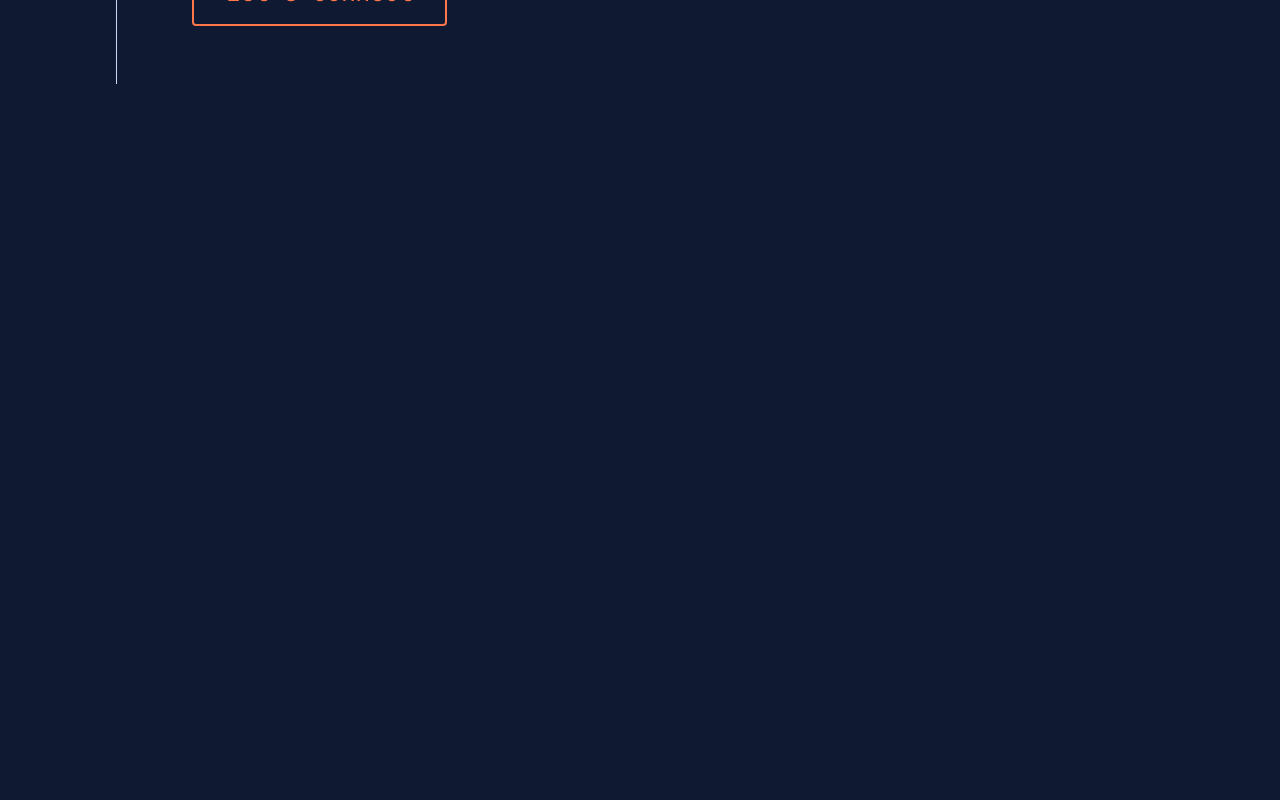
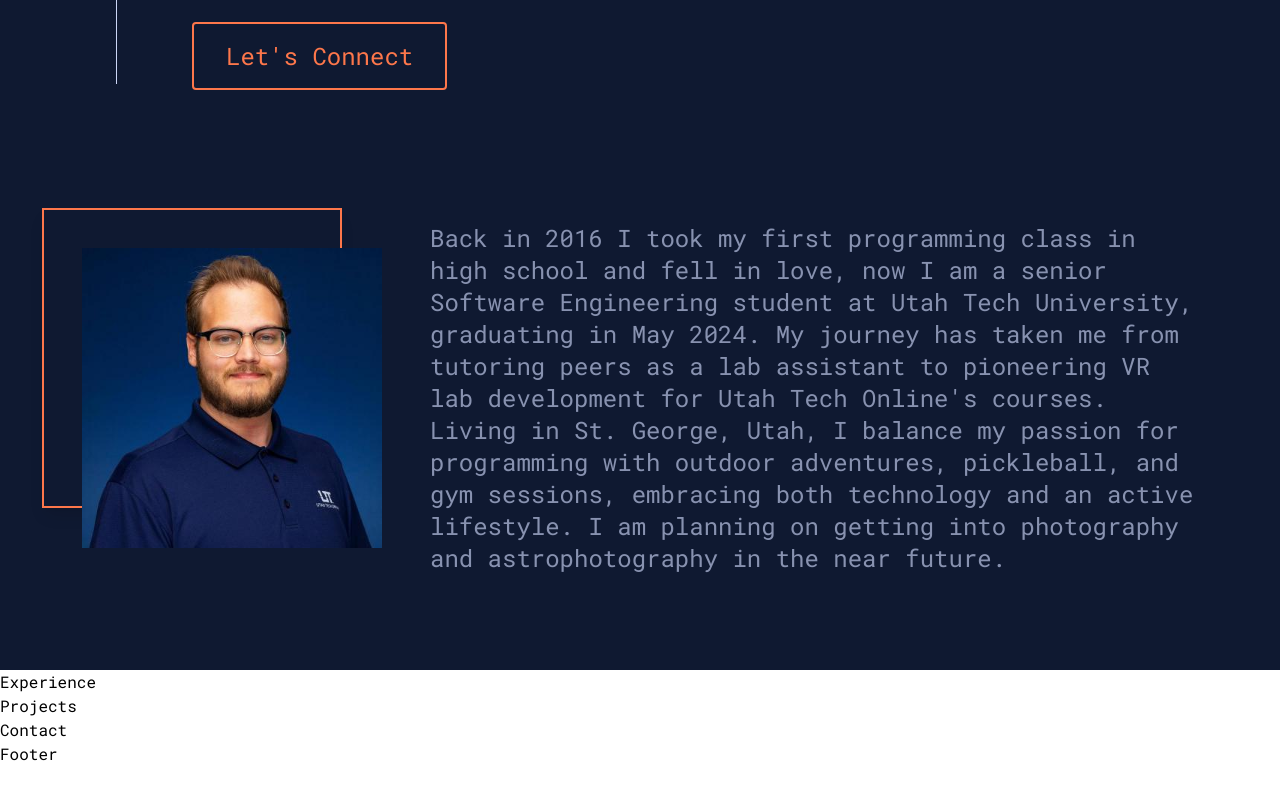
Before and after one commit to jhutchings99/portfolio, a Next.js app: page / in a window 1280 px wide. Shown: the part 716-1516 px from the top of the page. After the commit the page ends 1482 px from the top, so only its background shows below. Built offline with nearby package versions, Linux system fonts and the light colour scheme.

Commit message:
stub out components and finish about section

```diff
--- /dev/null
+++ b/app/components/About/About.tsx
@@ -0,0 +1,32 @@
+import Image from "next/image";
+import Headshot from "../../assets/headshot.jpg";
+
+export default function About() {
+  return (
+    <div className="bg-dark-bg flex justify-center h-full py-24" id="about">
+      <div className="flex items-center gap-12">
+        <div className="relative">
+          <div className="h-[300px] w-[300px] border-accent border-2 absolute -top-10 -left-10 z-0 shadow-lg"></div>
+          <Image
+            src={Headshot}
+            alt="Logo"
+            height={300}
+            width={300}
+            className="relative"
+          />
+        </div>
+        <p className="max-w-3xl text-sub text-2xl">
+          Back in 2016 I took my first programming class in high school and fell
+          in love, now I am a senior Software Engineering student at Utah Tech
+          University, graduating in May 2024. My journey has taken me from
+          tutoring peers as a lab assistant to pioneering VR lab development for
+          Utah Tech Online&apos;s courses. Living in St. George, Utah, I balance
+          my passion for programming with outdoor adventures, pickleball, and
+          gym sessions, embracing both technology and an active lifestyle. I am
+          planning on getting into photography and astrophotography in the near
+          future.
+        </p>
+      </div>
+    </div>
+  );
+}
--- /dev/null
+++ b/app/components/Contact/Contact.tsx
@@ -0,0 +1,7 @@
+export default function Contact() {
+  return (
+    <div>
+      <p>Contact</p>
+    </div>
+  );
+}
--- /dev/null
+++ b/app/components/Experience/Experience.tsx
@@ -0,0 +1,7 @@
+export default function Experience() {
+  return (
+    <div>
+      <p>Experience</p>
+    </div>
+  );
+}
--- /dev/null
+++ b/app/components/Footer/Footer.tsx
@@ -0,0 +1,7 @@
+export default function Footer() {
+  return (
+    <div>
+      <p>Footer</p>
+    </div>
+  );
+}
--- a/app/components/Header/Header.tsx
+++ b/app/components/Header/Header.tsx
@@ -1,6 +1,9 @@
 export default function Header() {
   return (
-    <header className="bg-dark-bg h-[200vh] flex justify-center pt-48">
+    <header
+      className="bg-dark-bg h-[95vh] flex justify-center pt-64"
+      id="header"
+    >
       <div>
         <h5 className="text-accent text-2xl">Hey there, my name is</h5>
         <h1 className="text-header text-7xl font-bold pt-4">
--- a/app/components/Navbar/Navbar.tsx
+++ b/app/components/Navbar/Navbar.tsx
@@ -3,7 +3,7 @@
 import { useEffect, useState } from "react";
 import Image from "next/image";
 import Logo from "../../assets/Logo.svg";
-import { motion } from "framer-motion";
+import { Link } from "react-scroll";
 
 export default function Navbar() {
   const [isScrolled, setIsScrolled] = useState(false);
@@ -20,46 +20,61 @@ export default function Navbar() {
     };
   }, []);
 
-  const variants = {
-    initial: {
-      position: "absolute",
-      opacity: 1,
-      y: 0,
-      transition: { duration: 0.5 },
-    },
-    scrolled: {
-      position: "fixed",
-      opacity: 1,
-      y: 0,
-      transition: { duration: 0.5 },
-    },
-  };
-
   if (isScrolled) {
     return (
       <nav className="bg-dark-bg flex flex-col items-center px-16 py-4 fixed">
         <Image src={Logo} alt="Logo" height={50} width={50} />
         <div className="flex flex-col gap-8 pt-8">
-          <button className="flex items-center gap-1">
+          <Link
+            to="about"
+            smooth={true}
+            duration={500}
+            spy={true}
+            className="flex items-center gap-1"
+          >
             <p className="text-accent">01.</p>
             <p className="text-link">About</p>
-          </button>
-          <button className="flex items-center gap-1">
+          </Link>
+          <Link
+            to="experience"
+            smooth={true}
+            duration={500}
+            spy={true}
+            className="flex items-center gap-1"
+          >
             <p className="text-accent">02.</p>
             <p className="text-link">Experience</p>
-          </button>
-          <button className="flex items-center gap-1">
+          </Link>
+          <Link
+            to="projects"
+            smooth={true}
+            duration={500}
+            spy={true}
+            className="flex items-center gap-1"
+          >
             <p className="text-accent">03.</p>
             <p className="text-link">Projects</p>
-          </button>
-          <button className="flex items-center gap-1">
+          </Link>
+          <Link
+            to="contact"
+            smooth={true}
+            duration={500}
+            spy={true}
+            className="flex items-center gap-1"
+          >
             <p className="text-accent">04.</p>
             <p className="text-link">Contact</p>
-          </button>
-          <button className="flex items-center gap-1">
+          </Link>
+          <Link
+            to="about"
+            smooth={true}
+            duration={500}
+            spy={true}
+            className="flex items-center gap-1"
+          >
             <p className="text-accent">05.</p>
             <p className="text-link">Resume</p>
-          </button>
+          </Link>
         </div>
       </nav>
     );
@@ -68,26 +83,56 @@ export default function Navbar() {
       <nav className="bg-dark-bg flex items-center justify-between px-16 py-4">
         <Image src={Logo} alt="Logo" height={50} width={50} />
         <div className="flex gap-8">
-          <button className="flex items-center gap-1">
+          <Link
+            to="about"
+            smooth={true}
+            duration={500}
+            spy={true}
+            className="flex items-center gap-1"
+          >
             <p className="text-accent">01.</p>
             <p className="text-link">About</p>
-          </button>
-          <button className="flex items-center gap-1">
+          </Link>
+          <Link
+            to="experience"
+            smooth={true}
+            duration={500}
+            spy={true}
+            className="flex items-center gap-1"
+          >
             <p className="text-accent">02.</p>
             <p className="text-link">Experience</p>
-          </button>
-          <button className="flex items-center gap-1">
+          </Link>
+          <Link
+            to="projects"
+            smooth={true}
+            duration={500}
+            spy={true}
+            className="flex items-center gap-1"
+          >
             <p className="text-accent">03.</p>
             <p className="text-link">Projects</p>
-          </button>
-          <button className="flex items-center gap-1">
+          </Link>
+          <Link
+            to="contact"
+            smooth={true}
+            duration={500}
+            spy={true}
+            className="flex items-center gap-1"
+          >
             <p className="text-accent">04.</p>
             <p className="text-link">Contact</p>
-          </button>
-          <button className="flex items-center gap-1">
+          </Link>
+          <Link
+            to="about"
+            smooth={true}
+            duration={500}
+            spy={true}
+            className="flex items-center gap-1"
+          >
             <p className="text-accent">05.</p>
             <p className="text-link">Resume</p>
-          </button>
+          </Link>
         </div>
       </nav>
     );
--- /dev/null
+++ b/app/components/Projects/Projects.tsx
@@ -0,0 +1,7 @@
+export default function Projects() {
+  return (
+    <div>
+      <p>Projects</p>
+    </div>
+  );
+}
--- a/app/globals.css
+++ b/app/globals.css
@@ -31,7 +31,7 @@ body * {
 }
 
 .c--clicked {
-  transform: translate(-50%, -50%) scale(0.5);
+  transform: translate(-50%, -50%) scale(0.5) !important;
 }
 
 .c--hovered {
--- a/app/layout.tsx
+++ b/app/layout.tsx
@@ -6,6 +6,11 @@ import Cursor from "./components/CustomCursor/Cursor";
 import Header from "./components/Header/Header";
 import ReduxProvider from "./components/ReduxProvider/ReduxProvider";
 import SocialLinks from "./components/SocialLinks/SocialLinks";
+import About from "./components/About/About";
+import Experience from "./components/Experience/Experience";
+import Projects from "./components/Projects/Projects";
+import Contact from "./components/Contact/Contact";
+import Footer from "./components/Footer/Footer";
 
 const robotoMono = Roboto_Mono({ subsets: ["latin"] });
 
@@ -27,6 +32,11 @@ export default function RootLayout({
           <Cursor />
           <SocialLinks />
           <Header />
+          <About />
+          <Experience />
+          <Projects />
+          <Contact />
+          <Footer />
           {children}
         </ReduxProvider>
       </body>
--- a/package.json
+++ b/package.json
@@ -16,12 +16,14 @@
     "react-dom": "^18",
     "react-icons": "^4.12.0",
     "react-redux": "^9.0.4",
+    "react-scroll": "^1.9.0",
     "redux": "^5.0.0"
   },
   "devDependencies": {
     "@types/node": "^20",
     "@types/react": "^18",
     "@types/react-dom": "^18",
+    "@types/react-scroll": "^1.8.10",
     "autoprefixer": "^10.0.1",
     "eslint": "^8",
     "eslint-config-next": "14.0.4",
```
Also changed, not shown: app/assets/headshot.jpg (added), 1 other file (tests, documents, lock files or other folders).
